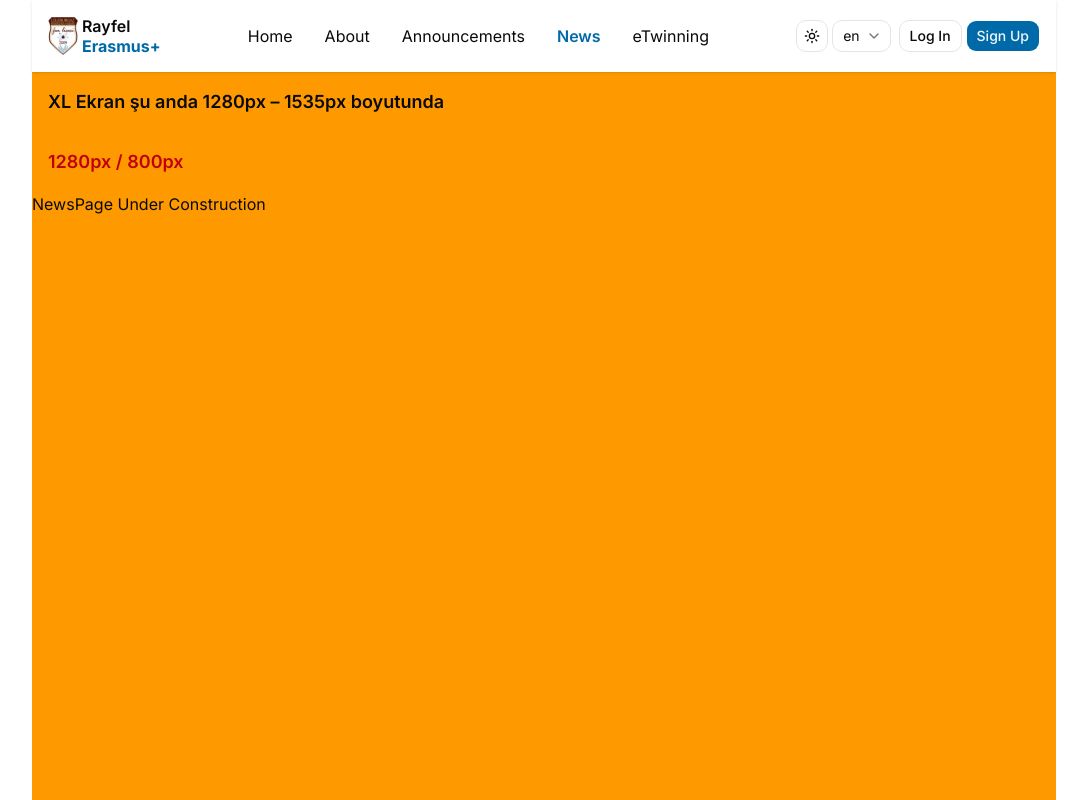
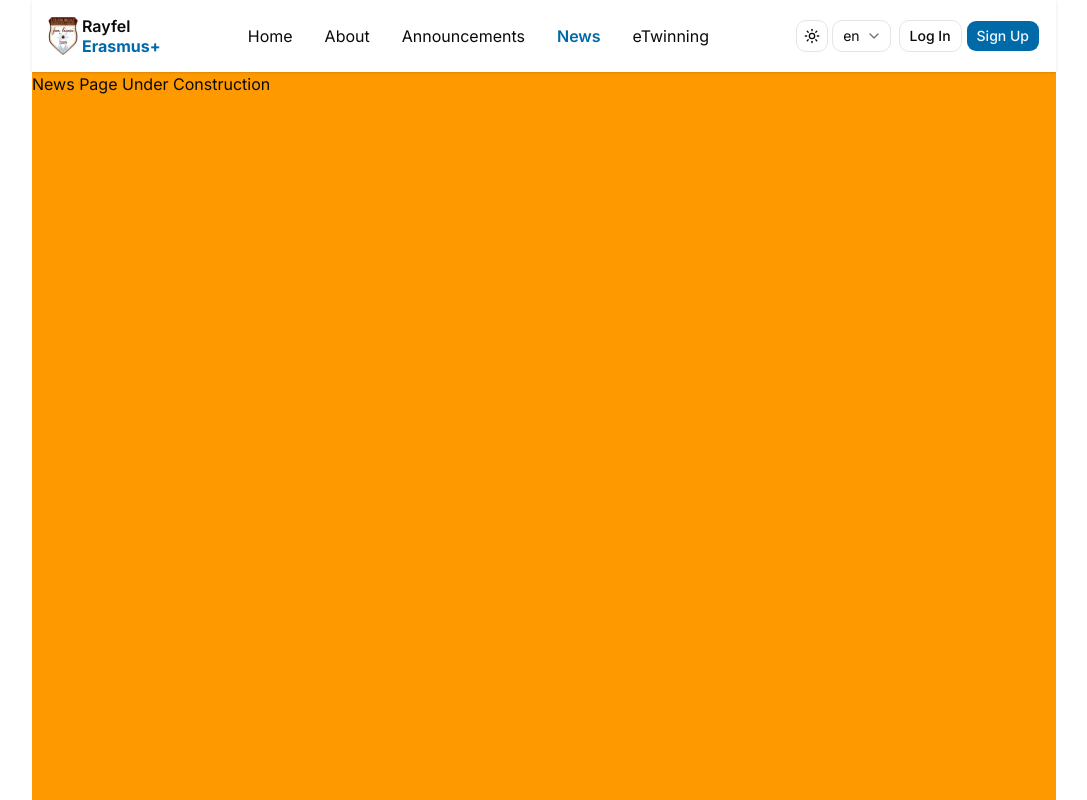
Before and after one commit to tunapotur/rayfel-erasmus-plus, a Next.js app: page /en/news in a window 1280 px wide. Shown: the whole page, without its empty margins (96-1183 px from the left). Built offline with nearby package versions, Linux system fonts and the light colour scheme.

Commit message:
navbar is finished

```diff
--- a/components/Navbar.tsx
+++ b/components/Navbar.tsx
@@ -8,8 +8,6 @@ import logo from "@/public/logo64.png";
 import LocalOperation from "@/components/LocaleSwitch";
 import { useTranslations } from "next-intl";
 import { usePathname } from "@/src/i18n/navigation";
-// import { useScreenBreakpoints } from "./providers/screen-breakpoints-provider";
-import { useScreenBreakpoints } from "./providers/screen-breakpoints-provider";
 import { createContext, useContext, useState } from "react";
 import { Menu, X } from "lucide-react";
 
@@ -45,8 +43,6 @@ function useNavbarAction(): NavbarActionContextType {
   return context;
 }
 
-// export { NavbarActionProvider, useNavbarAction };
-
 function Logo() {
   return (
     <Link href="/" className="flex items-center gap-1 shrink-0">
@@ -71,8 +67,6 @@ function Navigation() {
   const pathname = usePathname();
   const { setMobilMenuOpen } = useNavbarAction();
 
-  const { isSmScreen } = useScreenBreakpoints();
-
   const navLinks = [
     { label: t("home"), href: "/" },
     { label: t("about"), href: "/about" },
@@ -80,10 +74,6 @@ function Navigation() {
     { label: t("news"), href: "/news" },
     { label: t("eTwinning"), href: "/etwinning" },
   ];
-
-  function onClickHandlerNavLinks() {
-    setMobilMenuOpen(false);
-  }
 
   return (
     <nav className="flex flex-col gap-2 py-4 sm:grid sm:grid-cols-2 md:grid-cols-3 lg:flex lg:flex-row">
@@ -100,7 +90,7 @@ function Navigation() {
                 ? "text-primary dark:text-blue-600 font-semibold bg-primary/10 dark:bg-primary/30 sm:bg-background"
                 : "hover:text-gray-900 hover:bg-gray-100 dark:hover:bg-gray-500/30 dark:hover:text-gray-200"
             }`}
-            onClick={isSmScreen ? undefined : onClickHandlerNavLinks}
+            onClick={() => setMobilMenuOpen(false)}
           >
             {link.label}
           </Link>
@@ -112,14 +102,20 @@ function Navigation() {
 
 function AuthButtons() {
   const t = useTranslations("AuthButtons");
+  const { setMobilMenuOpen } = useNavbarAction();
 
   return (
     <div className="flex items-center justify-between gap-4 sm:gap-1 flex-row sm:flex-col lg:flex-row">
-      <Button variant="outline" asChild className="grow">
+      <Button
+        variant="outline"
+        asChild
+        className="grow"
+        onClick={() => setMobilMenuOpen(false)}
+      >
         <Link href="/login">{t("login")}</Link>
       </Button>
 
-      <Button asChild className="grow">
+      <Button asChild className="grow" onClick={() => setMobilMenuOpen(false)}>
         <Link href="/signup">{t("signup")}</Link>
       </Button>
     </div>
@@ -151,13 +147,12 @@ function MobilMenuButton() {
 }
 
 function NavbarOperations() {
-  const { isSmScreen } = useScreenBreakpoints();
   const { isMobilMenuOpen } = useNavbarAction();
 
   return (
     <header className="sticky top-0 z-50 w-full shadow-sm sm:px-4 bg-background">
-      {isSmScreen ? (
-        <div className="flex items-center justify-between min-h-18 gap-1 md:py-3 lg:py-0">
+      {/* Web page menu */}
+      <div className="hidden sm:flex items-center justify-between min-h-18 gap-1 md:py-3 lg:py-0">
         <Logo />
         <Navigation />
 
@@ -166,8 +161,9 @@ function NavbarOperations() {
           <AuthButtons />
         </div>
       </div>
-      ) : (
-        <div className="mx-auto px-4">
+
+      {/* Mobil Menu */}
+      <div className="sm:hidden mx-auto px-4">
         <div className="flex flex-row justify-between min-h-18">
           <Logo />
 
@@ -183,7 +179,6 @@ function NavbarOperations() {
           </div>
         )}
       </div>
-      )}
     </header>
   );
 }
--- a/components/ScreenSizeInfo.tsx
+++ /dev/null
@@ -1,33 +0,0 @@
-"use client";
-
-import { useScreenBreakpoints } from "./providers/screen-breakpoints-provider";
-import useWindowSize from "@/lib/useWindowSize";
-
-function ScreenSizeInfo() {
-  const { isSmScreen, isMdScreen, isLgScreen, isXlScreen, isXl2Screen } =
-    useScreenBreakpoints();
-
-  const getScreenSize = () => {
-    if (isXl2Screen) return { label: "2XL", info: "1536px ve üzeri" };
-    if (isXlScreen) return { label: "XL", info: "1280px – 1535px" };
-    if (isLgScreen) return { label: "LG", info: "1024px – 1279px" };
-    if (isMdScreen) return { label: "MD", info: "768px – 1023px" };
-    if (isSmScreen) return { label: "SM", info: "640px – 767px" };
-    return { label: "XS", info: "640px'den küçük" };
-  };
-
-  const { label, info } = getScreenSize();
-
-  const size = useWindowSize();
-
-  return (
-    <div>
-      <div className="p-4 text-lg font-semibold">{`${label} Ekran şu anda ${info} boyutunda`}</div>
-      <div className="p-4 text-lg font-semibold text-red-700">
-        {size.width}px / {size.height}px
-      </div>
-    </div>
-  );
-}
-
-export default ScreenSizeInfo;
--- /dev/null
+++ b/src/app/[locale]/(auth)/login/page.tsx
@@ -0,0 +1,3 @@
+export default function NewsPage() {
+  return <div>Login Page Under Construction</div>;
+}
--- /dev/null
+++ b/src/app/[locale]/(auth)/signup/page.tsx
@@ -0,0 +1,3 @@
+export default function NewsPage() {
+  return <div>Sign up Page Under Construction</div>;
+}
--- a/src/app/[locale]/layout.tsx
+++ b/src/app/[locale]/layout.tsx
@@ -1,14 +1,11 @@
 import { Geist, Geist_Mono, Inter } from "next/font/google";
 import { cn } from "@/lib/utils";
 import { ThemeProvider } from "@/components/providers/theme-provider";
-// import { ScreenBreakpointsProvider } from "@/components/providers/screen-breakpoints-provider";
-import { ScreenBreakpointsProvider } from "@/components/providers/screen-breakpoints-provider";
 import { notFound } from "next/navigation";
 import { Locale, hasLocale, NextIntlClientProvider } from "next-intl";
 import { getTranslations, setRequestLocale } from "next-intl/server";
 import { routing } from "@/src/i18n/routing";
 import Navbar from "@/components/Navbar";
-import ScreenSizeInfo from "@/components/ScreenSizeInfo";
 
 // type Props = {
 //   children: React.ReactNode;
@@ -77,7 +74,6 @@ export default async function LocaleLayout({
         inter.variable,
       )}
     >
-      <ScreenBreakpointsProvider>
       <body className="flex justify-center">
         <NextIntlClientProvider locale={locale}>
           <ThemeProvider
@@ -88,13 +84,11 @@ export default async function LocaleLayout({
           >
             <div className="min-w-full lg:min-w-5xl bg-amber-500 min-h-screen">
               <Navbar />
-                <ScreenSizeInfo />
               {children}
             </div>
           </ThemeProvider>
         </NextIntlClientProvider>
       </body>
-      </ScreenBreakpointsProvider>
     </html>
   );
 }
--- a/src/app/[locale]/news/page.tsx
+++ b/src/app/[locale]/news/page.tsx
@@ -1,3 +1,3 @@
 export default function NewsPage() {
-  return <div>NewsPage Under Construction</div>;
+  return <div>News Page Under Construction</div>;
 }
```
Lines whose indentation alone changed are shown as unchanged.
